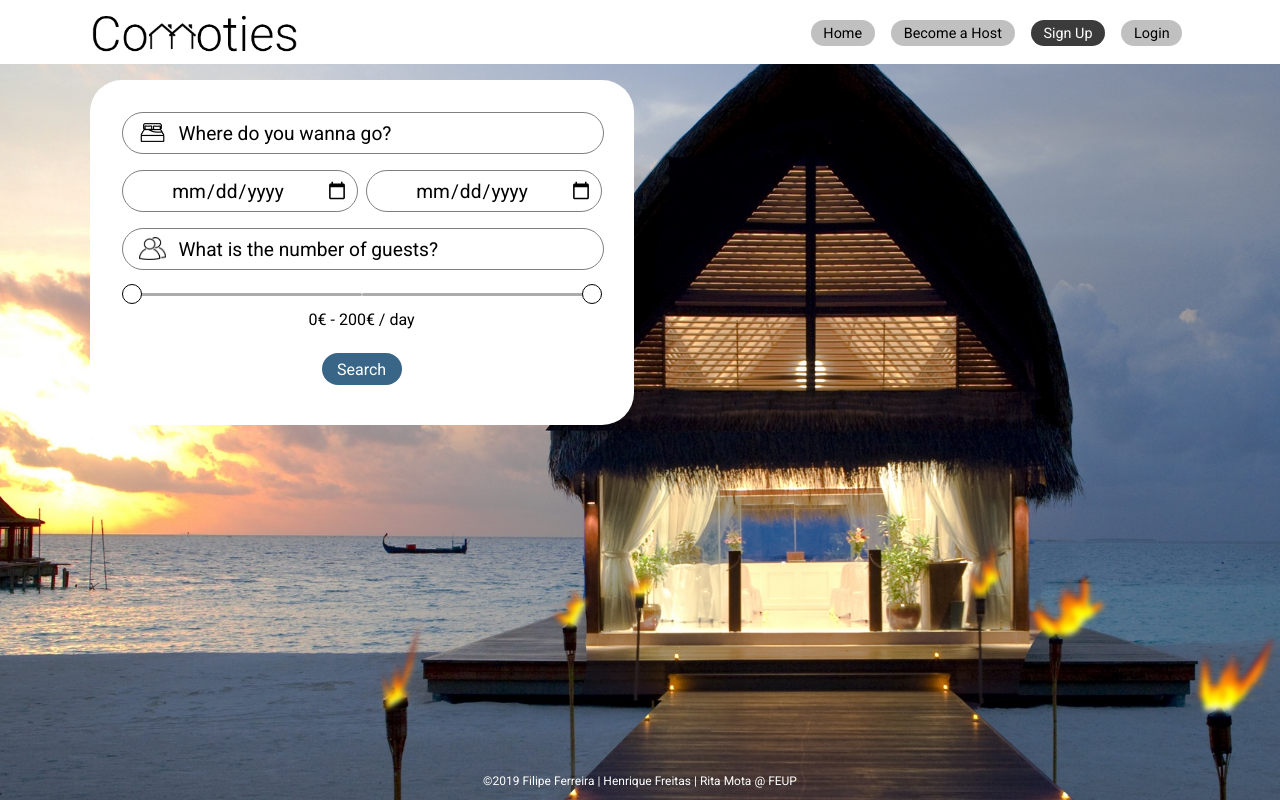
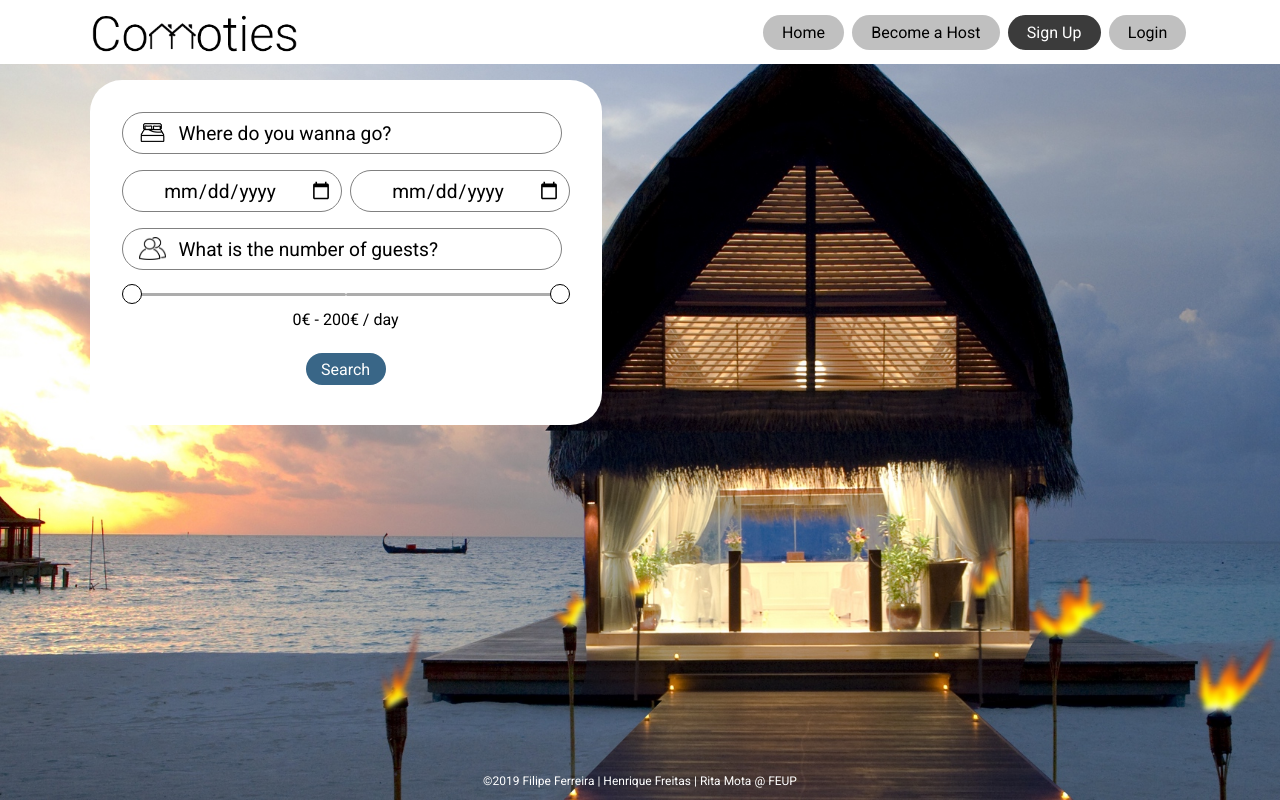
Before and after one commit to atomatir/ltw-feup-proj, a PHP site: page /pages/home-page.php in a window 1280 px wide. Run offline with PHP 8.4, Linux system fonts and the light colour scheme.

Commit message:
não fiz um crlh

```diff
--- a/css/style.css
+++ b/css/style.css
@@ -51,9 +51,9 @@ body {
 .nav_button,
 .nav_signup{
     border-radius: 5rem;
-    font-size:0.9rem;
-    padding: 0.3rem 0.8rem;
-    margin: 0 0.5rem;
+    font-size:2vh;
+    padding: 1vh 1.5vw;
+    margin: 0 0.5vh;
 
 }
 .nav_button:hover,
@@ -150,7 +150,7 @@ body {
     background-color: #FFFFFF ;
     border-style: none;
     border-radius: 2rem;
-    width: 20rem;
+    width: 20vw;
     height: 1.5rem;
     margin: 0;
     margin-bottom: 1rem;
@@ -190,13 +190,13 @@ body {
     display: flex;
     flex-direction: column;
     padding: 2rem;
-    width: 30rem;
+    width: 35vw;
 }
 
 #city, #n-guests {
     border: gray 0.05rem solid;
     font-size: 1.2rem;
-    width: 29rem;
+    width: 33vw;
 }
 
 #city {
--- /dev/null
+++ b/templates/editprofile-form.php
@@ -0,0 +1,6 @@
+<h2> EDIT PROFILE </h2>
+<input id="" type="text" name="firstName" placeholder="First name" class="input">
+<input id=""  type="text" name="lastName"  placeholder="Last Name"  class="input">
+<textarea name="description" maxlength="200" placeholder="Description" class="input"></textarea>
+<input name="password" type="password" placeholder="Password" class="input">
+<input name="confPassword" type="password" placeholder="Confirm password" class="input">
```
